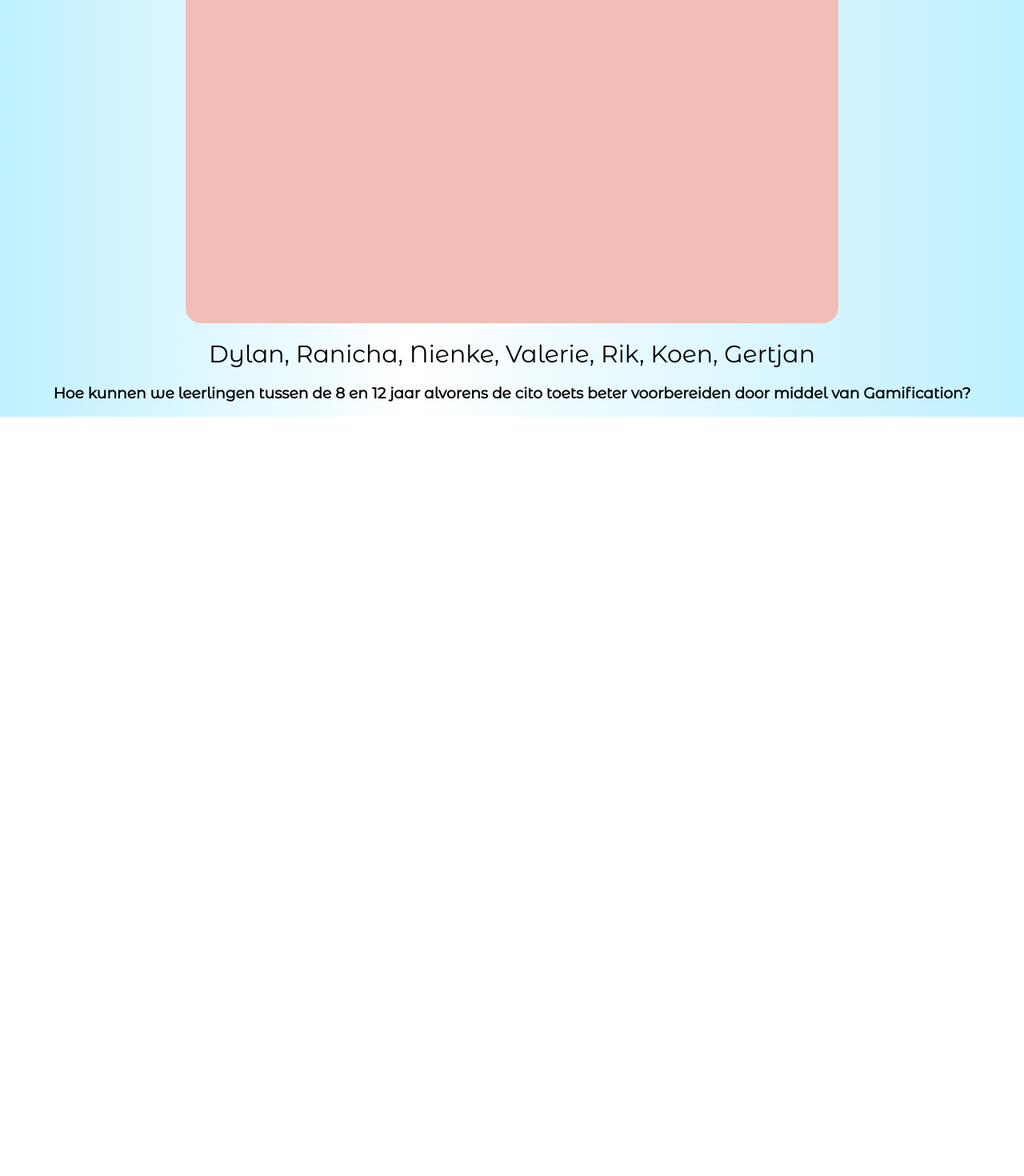
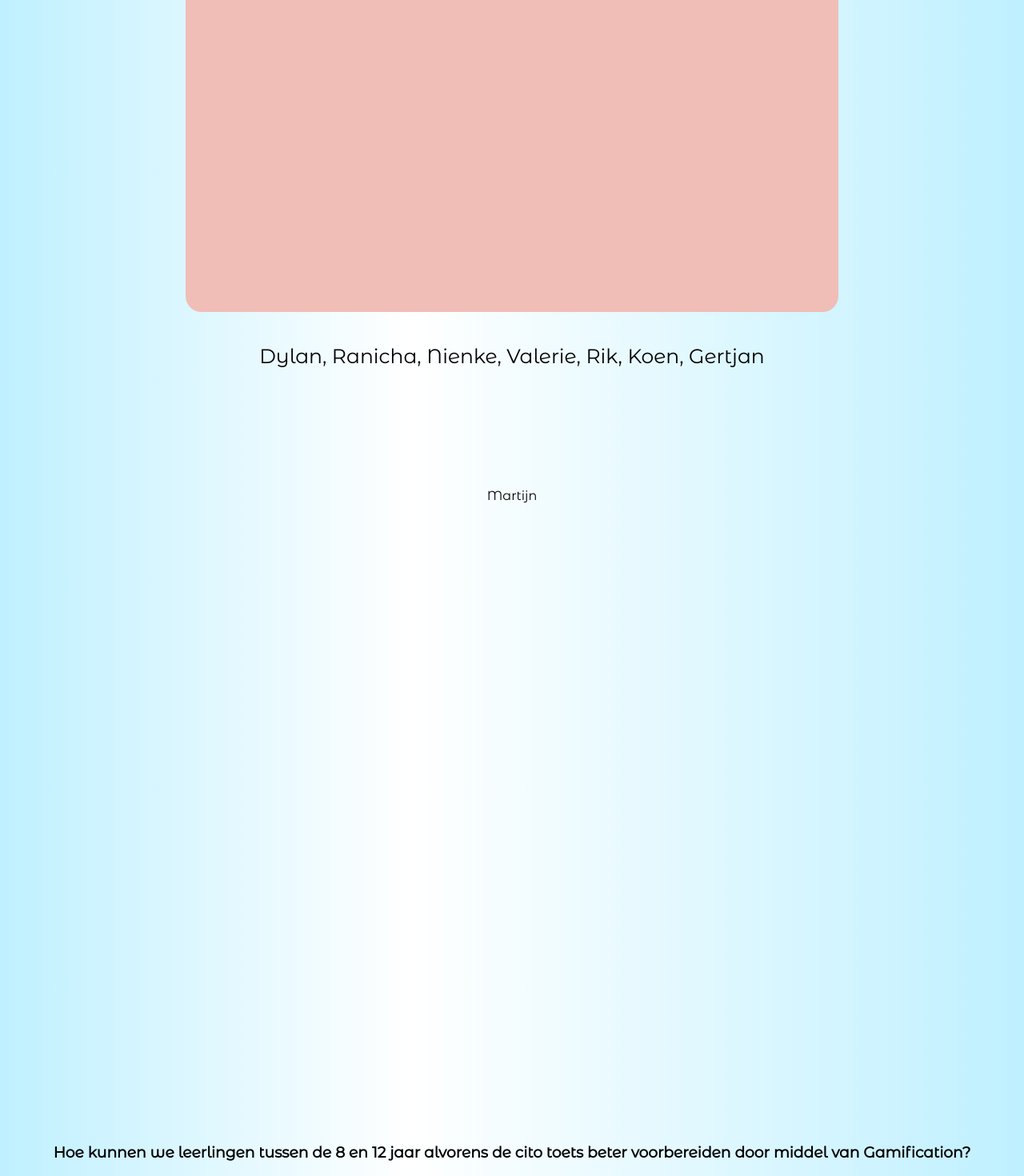
Before and after one commit to koen-benne/esportslamas-onepager, a React (Create React App) app: page / in a window 1280 px wide. Shown: the part 290-1760 px from the top of the page at 80% size. Before the commit the page ends 811 px from the top, so only its background shows below. Built offline with nearby package versions, Linux system fonts and the light colour scheme.

Commit message:
Added persona

```diff
--- a/src/App.js
+++ b/src/App.js
@@ -2,6 +2,7 @@ import logo from './logo.svg';
 import './App.css';
 import Header from './components/Header';
 import TeamBlock from './components/TeamBlock';
+import Persona from './components/Persona';
 import TargetQuestionSection from './components/TargetQuestionSection';
 
 function App() {
@@ -9,6 +10,7 @@ function App() {
     <div className="App">
       <Header/>
       <TeamBlock/>
+      <Persona/>
       <TargetQuestionSection/>
     </div>
   );
--- a/src/components/Header/Header.module.css
+++ b/src/components/Header/Header.module.css
@@ -3,4 +3,5 @@
   font-size: 80px;
   padding-bottom: 50px;
   padding-top: 50px;
+  height: 10vh
 }
--- /dev/null
+++ b/src/components/Persona/Persona.module.css
@@ -0,0 +1,3 @@
+.Persona {
+  height: 100vh;
+}
--- /dev/null
+++ b/src/components/Persona/index.js
@@ -0,0 +1,11 @@
+import styles from './Persona.module.css';
+
+function Persona() {
+  return (
+    <div class={styles.Persona}>
+      Martijn
+    </div>
+  );
+}
+
+export default Persona;
--- a/src/components/TeamBlock/TeamBlock.module.css
+++ b/src/components/TeamBlock/TeamBlock.module.css
@@ -2,6 +2,7 @@
   display: flex;
   flex-direction: column;
   align-items: center;
+  height: 90vh;
 }
 
 .Block {
@@ -17,5 +18,6 @@
 }
 
 .TeamNames {
-  font-size: 30px;
+  font-size: 25px;
+  padding-top: 20px;
 }
```
